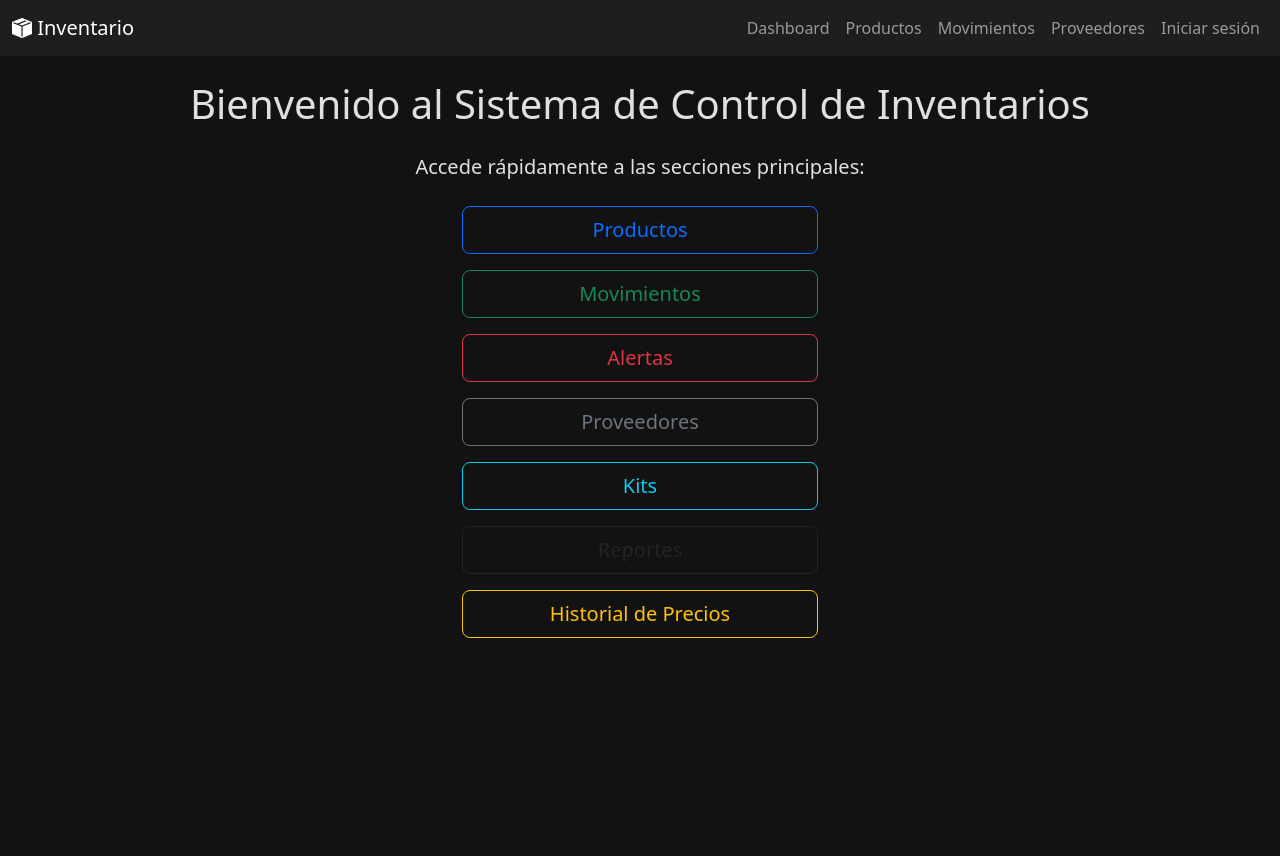
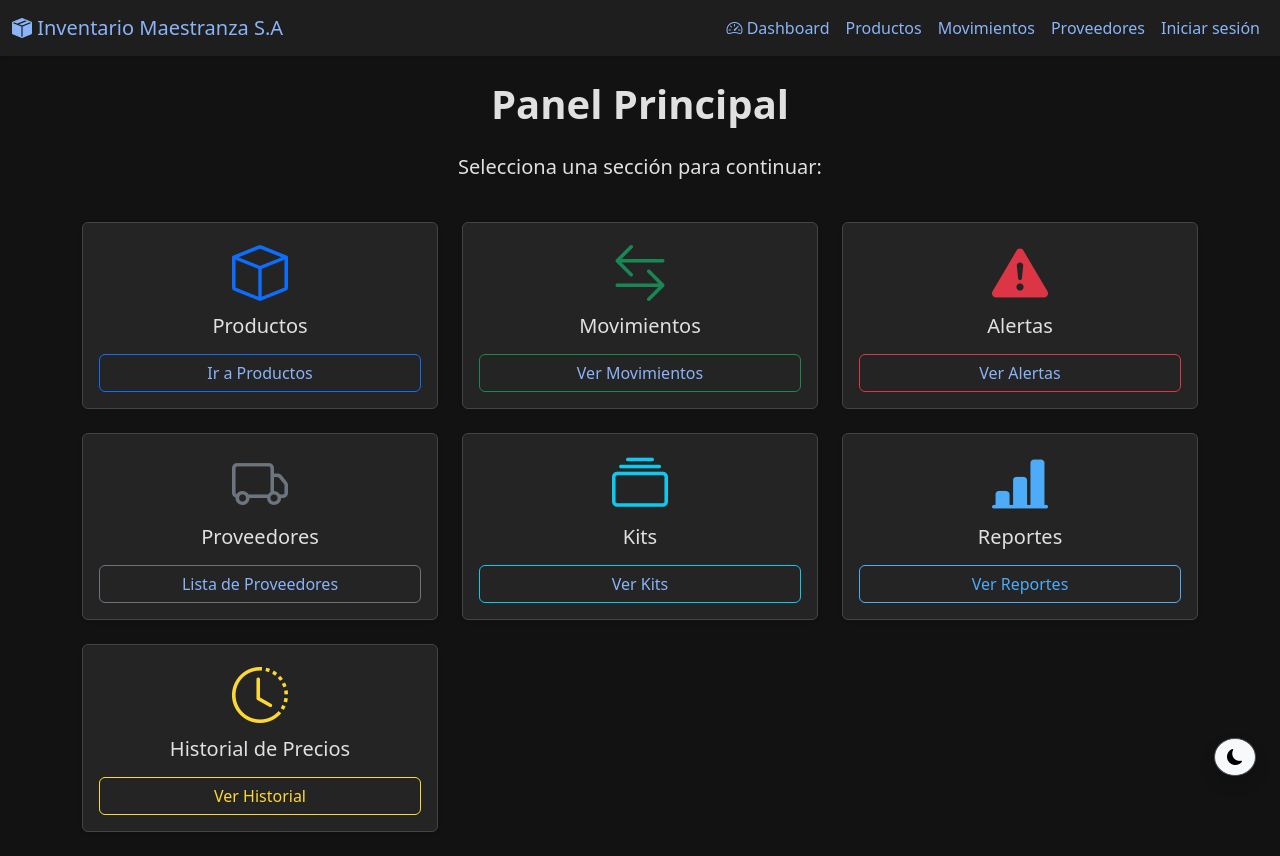
Before and after one commit to javegaf/inventario_maestranza, a Django app: page / in a window 1280 px wide. Before the commit the page ends 638 px from the top, so only its background shows below. Run offline with Django 5.2, Linux system fonts and the light colour scheme; parts of the project's set-up code (start-up, migrations or seed data) failed here and were passed over.

Commit message:
Mejorados el html base y home, el archivo de styles tambien fue mejorado y agregdo el boton para cambiar estados

```diff
--- a/static/css/base_style.css
+++ b/static/css/base_style.css
@@ -1,30 +1,100 @@
-
-        body {
+/* MODO OSCURO */
+[data-bs-theme="dark"] body {
     background-color: #121212;
     color: #e0e0e0;
 }
-        .navbar {
+
+[data-bs-theme="dark"] .navbar {
     background-color: #1e1e1e !important;
 }
-        .card, .table, .form-control, .form-select {
+
+[data-bs-theme="dark"] .card,
+[data-bs-theme="dark"] .table,
+[data-bs-theme="dark"] .form-control,
+[data-bs-theme="dark"] .form-select {
     background-color: #242424;
     color: #e0e0e0;
     border-color: #444;
 }
-        .btn-primary {
-            background-color: #0d6efd;
-            border-color: #0d6efd;
-        }
-        .btn-secondary {
-            background-color: #5a6268;
-            border-color: #5a6268;
-        }
-        a {
+
+[data-bs-theme="dark"] a {
     color: #8ab4f8;
 }
-        a:hover {
+
+[data-bs-theme="dark"] a:hover {
     color: #aecbfa;
 }
-        .text-muted {
+
+[data-bs-theme="dark"] .text-muted {
     color: #adb5bd !important;
 }
+
+/* MODO CLARO */
+[data-bs-theme="light"] body {
+    background-color: #f8f9fa;
+    color: #212529;
+}
+
+[data-bs-theme="light"] .navbar {
+    background-color: #ffffff !important;
+}
+
+[data-bs-theme="light"] .card,
+[data-bs-theme="light"] .table,
+[data-bs-theme="light"] .form-control,
+[data-bs-theme="light"] .form-select {
+    background-color: #ffffff;
+    color: #212529;
+    border-color: #ced4da;
+}
+
+[data-bs-theme="light"] a {
+    color: #0d6efd;
+}
+
+[data-bs-theme="light"] a:hover {
+    color: #0a58ca;
+}
+
+[data-bs-theme="light"] .text-muted {
+    color: #6c757d !important;
+}
+
+/* Íconos oscuros que deben volverse claros en modo dark */
+[data-bs-theme="dark"] .icon-reportes {
+    color: #4dabf7 !important; /* azul claro visible */
+}
+
+[data-bs-theme="dark"] .icon-precios {
+    color: #fdd835 !important; /* amarillo fuerte */
+}
+
+[data-bs-theme="light"] .icon-reportes {
+    color: #0d6efd !important;
+}
+
+[data-bs-theme="light"] .icon-precios {
+    color: #ffc107 !important;
+}
+
+/* Botón de historial de precios (amarillo en oscuro, más oscuro en claro) */
+[data-bs-theme="dark"] .btn-historial {
+    border: 1px solid #fdd835;
+    color: #fdd835;
+}
+
+[data-bs-theme="light"] .btn-historial {
+    border: 1px solid #ffc107;
+    color: #212529;
+}
+
+/* Botón de reportes (azul visible en ambos temas) */
+[data-bs-theme="dark"] .btn-reportes {
+    border: 1px solid #4dabf7;
+    color: #4dabf7;
+}
+
+[data-bs-theme="light"] .btn-reportes {
+    border: 1px solid #0d6efd;
+    color: #0d6efd;
+}
--- a/templates/base.html
+++ b/templates/base.html
@@ -1,39 +1,38 @@
-{# templates/base.html #}
 {% load static %}
 <!DOCTYPE html>
-<html lang="es" data-bs-theme="dark">
+<html lang="es" data-bs-theme="">
 <head>
-    <meta charset="UTF-8">
-    <meta name="viewport" content="width=device-width, initial-scale=1.0">
+  <meta charset="UTF-8" />
+  <meta name="viewport" content="width=device-width, initial-scale=1.0"/>
   <title>{% block title %}Sistema de Inventario{% endblock %}</title>
-    <link href="https://cdn.jsdelivr.net/npm/bootstrap@5.3.3/dist/css/bootstrap.min.css" rel="stylesheet">
-    <link href="https://cdn.jsdelivr.net/npm/bootstrap-icons@1.10.5/font/bootstrap-icons.css" rel="stylesheet">
-    {% load static %}
-    <link rel="stylesheet" href="{% static 'css/base_style.css' %}">
+  <link href="https://cdn.jsdelivr.net/npm/bootstrap@5.3.3/dist/css/bootstrap.min.css" rel="stylesheet"/>
+  <link href="https://cdn.jsdelivr.net/npm/bootstrap-icons@1.10.5/font/bootstrap-icons.css" rel="stylesheet"/>
+  <link rel="stylesheet" href="{% static 'css/base_style.css' %}" />
 </head>
 
 <body>
-    <nav class="navbar navbar-expand-lg navbar-dark mb-4">
+  <!-- Navbar -->
+  <nav class="navbar navbar-expand-lg navbar-dark bg-primary shadow-sm">
     <div class="container-fluid">
-            <a class="navbar-brand" href="{% url 'usuarios:home' %}"><i class="bi bi-box-seam-fill"></i> Inventario</a>
-            <button class="navbar-toggler" type="button" data-bs-toggle="collapse" data-bs-target="#mainNavbar" aria-controls="mainNavbar" aria-expanded="false" aria-label="Toggle navigation">
+      <a class="navbar-brand" href="{% url 'usuarios:home' %}">
+        <i class="bi bi-box-seam-fill"></i> Inventario Maestranza S.A
+      </a>
+      <button class="navbar-toggler" type="button" data-bs-toggle="collapse" data-bs-target="#mainNavbar">
         <span class="navbar-toggler-icon"></span>
       </button>
 
       <div class="collapse navbar-collapse" id="mainNavbar">
         <ul class="navbar-nav ms-auto">
-                    <li class="nav-item"><a class="nav-link" href="{% url 'dashboard' %}">Dashboard</a></li>
+          <li class="nav-item"><a class="nav-link" href="{% url 'dashboard' %}"><i class="bi bi-speedometer2"></i> Dashboard</a></li>
           <li class="nav-item"><a class="nav-link" href="{% url 'listar_productos' %}">Productos</a></li>
           <li class="nav-item"><a class="nav-link" href="{% url 'lista_movimientos' %}">Movimientos</a></li>
           <li class="nav-item"><a class="nav-link" href="{% url 'lista_proveedores' %}">Proveedores</a></li>
           {% if user.is_authenticated %}
             <li class="nav-item"><a class="nav-link" href="{% url 'usuarios:perfil' %}">Mi Perfil</a></li>
             <li class="nav-item">
-                            <form method="post" action="{% url 'usuarios:logout' %}" style="display: inline;" onsubmit="return confirm('¿Estás seguro de que quieres cerrar sesión?');">
+              <form method="post" action="{% url 'usuarios:logout' %}" onsubmit="return confirm('¿Cerrar sesión?');">
                 {% csrf_token %}
-                                <button type="submit" class="nav-link btn btn-link" style=" border: none; background: none; text-decoration: none;">
-                                    Cerrar sesión
-                                </button>
+                <button type="submit" class="nav-link btn btn-link text-decoration-none">Cerrar sesión</button>
               </form>
             </li>
           {% else %}
@@ -43,29 +42,63 @@
       </div>
     </div>
   </nav>
+
+  <!-- Mensajes -->
   {% if messages %}
   <div class="container mt-3">
     {% for message in messages %}
-            <div class="toast show auto-dismiss align-items-center text-white bg-info border-0" role="alert" aria-live="assertive" aria-atomic="true">
-                <div class="d-flex">
-                  <div class="toast-body">
+    <div class="alert alert-info alert-dismissible fade show" role="alert">
       {{ message }}
-                  </div>
-
-                </div>
+      <button type="button" class="btn-close" data-bs-dismiss="alert"></button>
     </div>
     {% endfor %}
   </div>
   {% endif %}
-    <main class="container">
+
+  <!-- Contenido -->
+  <main class="container py-4">
     {% block content %}{% endblock %}
   </main>
 
+  <!-- Botón de cambio de tema -->
+  <button id="toggle-theme" class="btn btn-light position-fixed bottom-0 end-0 m-4 rounded-circle shadow border" title="Cambiar tema">
+    <i id="theme-icon" class="bi"></i>
+  </button>
 
+  <!-- Scripts -->
   <script src="https://cdn.jsdelivr.net/npm/bootstrap@5.3.3/dist/js/bootstrap.bundle.min.js"></script>
-    <script src="{% static 'js/auto_dismiss.js' %}"></script>
-    {% block scripts %}
-    <!-- Aquí se insertarán scripts específicos por vista -->
-    {% endblock %}
+  <script>
+    const html = document.documentElement;
+    const toggleBtn = document.getElementById("toggle-theme");
+    const icon = document.getElementById("theme-icon");
+
+    // Inicializar tema desde localStorage o default
+    let currentTheme = localStorage.getItem("theme") || "dark";
+    html.setAttribute("data-bs-theme", currentTheme);
+
+    // Función para cambiar ícono y clase del botón
+    function updateIcon(theme) {
+      if (theme === "dark") {
+        icon.className = "bi bi-moon-fill";
+        toggleBtn.classList.remove("btn-dark");
+        toggleBtn.classList.add("btn-light");
+      } else {
+        icon.className = "bi bi-sun-fill";
+        toggleBtn.classList.remove("btn-light");
+        toggleBtn.classList.add("btn-dark");
+      }
+    }
+
+    updateIcon(currentTheme);
+
+    toggleBtn.addEventListener("click", () => {
+      currentTheme = html.getAttribute("data-bs-theme") === "dark" ? "light" : "dark";
+      html.setAttribute("data-bs-theme", currentTheme);
+      localStorage.setItem("theme", currentTheme);
+      updateIcon(currentTheme);
+    });
+  </script>
+
+  {% block scripts %}{% endblock %}
 </body>
 </html>
--- a/templates/home.html
+++ b/templates/home.html
@@ -1,20 +1,81 @@
-{# /templates/home.html #}
 {% extends 'base.html' %}
 {% block title %}Inicio - Inventario{% endblock %}
+
 {% block content %}
-<div class="text-center">
-    <h1 class="mb-4">Bienvenido al Sistema de Control de Inventarios</h1>
-    <p class="lead">Accede rápidamente a las secciones principales:</p>
-    <div class="row justify-content-center mt-4">
-        <div class="col-md-4">
-            <a href="{% url 'listar_productos' %}" class="btn btn-outline-primary btn-lg w-100 mb-3">Productos</a>
-            <a href="{% url 'lista_movimientos' %}" class="btn btn-outline-success btn-lg w-100 mb-3">Movimientos</a>
-            <a href="{% url 'alertas_stock' %}" class="btn btn-outline-danger btn-lg w-100 mb-3">Alertas</a>
-            <a href="{% url 'lista_proveedores' %}" class="btn btn-outline-secondary btn-lg w-100 mb-3">Proveedores</a>
-            <a href="{% url 'lista_kits' %}" class="btn btn-outline-info btn-lg w-100 mb-3">Kits</a>
-            <a href="{% url 'reportes' %}" class="btn btn-outline-dark btn-lg w-100 mb-3">Reportes</a>
-            <a href="{% url 'historial_precios' %}" class="btn btn-outline-warning btn-lg w-100 mb-3">Historial de Precios</a>
-        </div>
+<h1 class="text-center fw-bold mb-4">Panel Principal</h1>
+<p class="text-center lead">Selecciona una sección para continuar:</p>
+
+<div class="row row-cols-1 row-cols-md-2 row-cols-lg-3 g-4 mt-3">
+
+  <div class="col">
+    <div class="card h-100 shadow-sm">
+      <div class="card-body text-center">
+        <i class="bi bi-box display-4 text-primary"></i>
+        <h5 class="card-title mt-2">Productos</h5>
+        <a href="{% url 'listar_productos' %}" class="btn btn-outline-primary w-100 mt-2">Ir a Productos</a>
+      </div>
     </div>
+  </div>
+
+  <div class="col">
+    <div class="card h-100 shadow-sm">
+      <div class="card-body text-center">
+        <i class="bi bi-arrow-left-right display-4 text-success"></i>
+        <h5 class="card-title mt-2">Movimientos</h5>
+        <a href="{% url 'lista_movimientos' %}" class="btn btn-outline-success w-100 mt-2">Ver Movimientos</a>
+      </div>
+    </div>
+  </div>
+
+  <div class="col">
+    <div class="card h-100 shadow-sm">
+      <div class="card-body text-center">
+        <i class="bi bi-exclamation-triangle-fill display-4 text-danger"></i>
+        <h5 class="card-title mt-2">Alertas</h5>
+        <a href="{% url 'alertas_stock' %}" class="btn btn-outline-danger w-100 mt-2">Ver Alertas</a>
+      </div>
+    </div>
+  </div>
+
+  <div class="col">
+    <div class="card h-100 shadow-sm">
+      <div class="card-body text-center">
+        <i class="bi bi-truck display-4 text-secondary"></i>
+        <h5 class="card-title mt-2">Proveedores</h5>
+        <a href="{% url 'lista_proveedores' %}" class="btn btn-outline-secondary w-100 mt-2">Lista de Proveedores</a>
+      </div>
+    </div>
+  </div>
+
+  <div class="col">
+    <div class="card h-100 shadow-sm">
+      <div class="card-body text-center">
+        <i class="bi bi-collection display-4 text-info"></i>
+        <h5 class="card-title mt-2">Kits</h5>
+        <a href="{% url 'lista_kits' %}" class="btn btn-outline-info w-100 mt-2">Ver Kits</a>
+      </div>
+    </div>
+  </div>
+
+  <div class="col">
+    <div class="card h-100 shadow-sm">
+      <div class="card-body text-center">
+        <i class="bi bi-bar-chart-line-fill display-4 icon-reportes"></i>
+        <h5 class="card-title mt-2">Reportes</h5>
+        <a href="{% url 'reportes' %}" class="btn btn-reportes w-100 mt-2">Ver Reportes</a>
+      </div>
+    </div>
+  </div>
+
+  <div class="col">
+    <div class="card h-100 shadow-sm">
+      <div class="card-body text-center">
+        <i class="bi bi-clock-history display-4 icon-precios"></i>
+        <h5 class="card-title mt-2">Historial de Precios</h5>
+        <a href="{% url 'historial_precios' %}" class="btn btn-historial w-100 mt-2">Ver Historial</a>
+      </div>
+    </div>
+  </div>
+
 </div>
 {% endblock %}
```
Also changed, not shown: 1 other file. Lines whose indentation alone changed are shown as unchanged.
